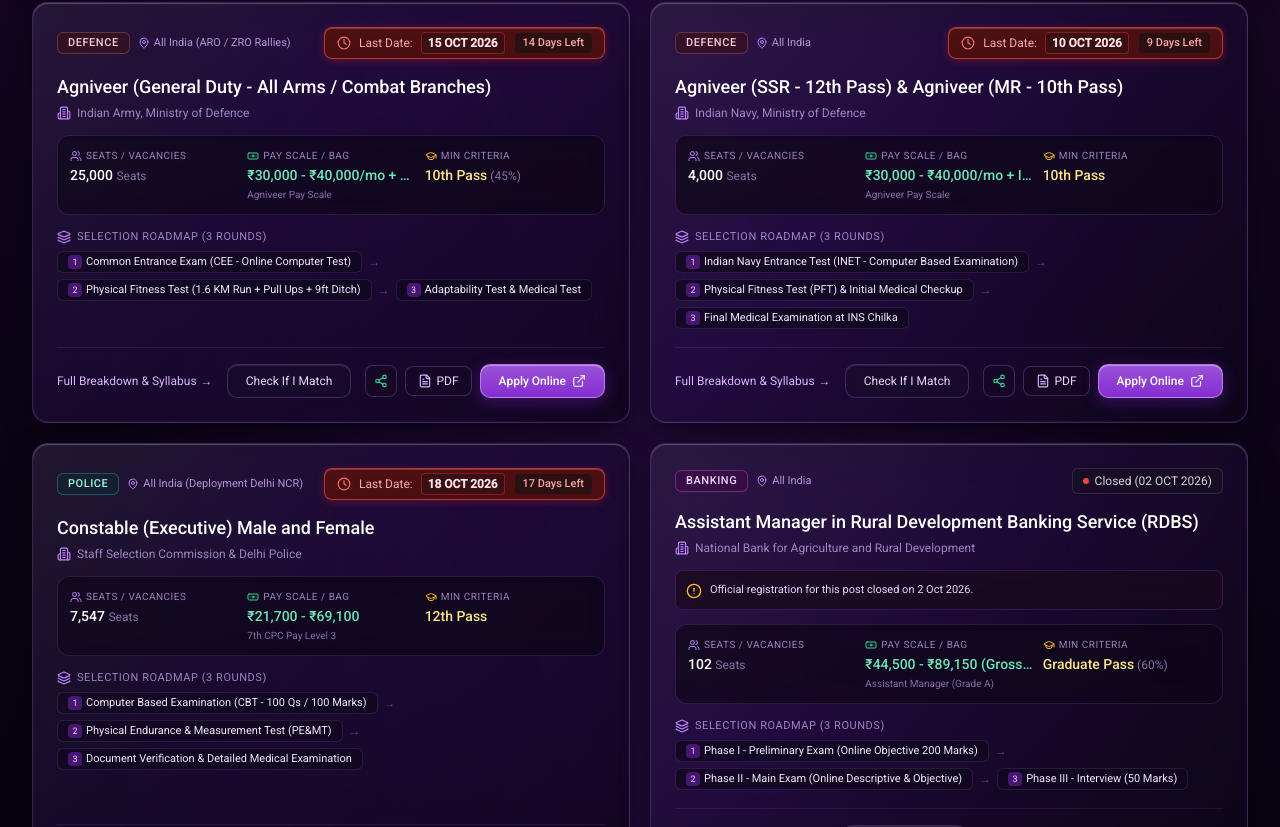
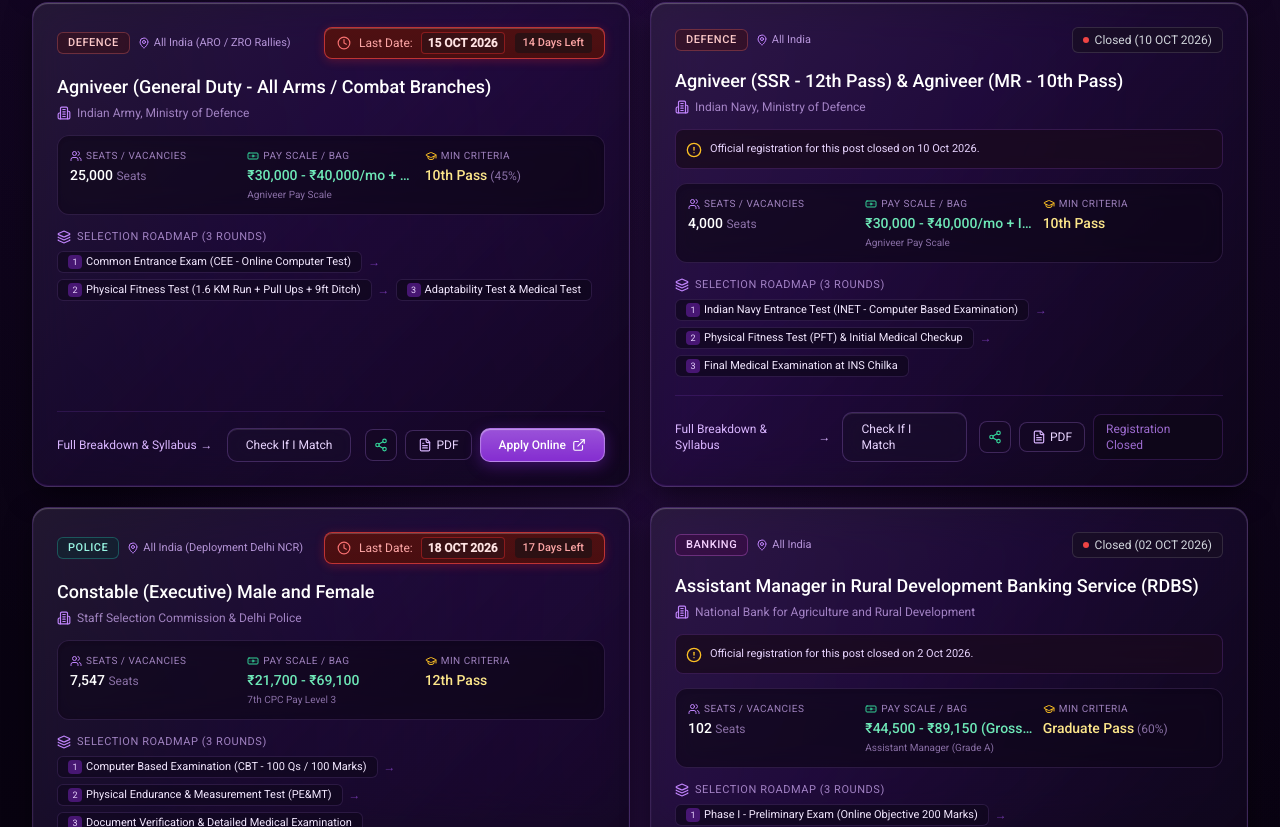
Before and after one commit to theAbhijayChauhan/govt-exam, a Next.js app: page / in a window 1280 px wide. Shown: the part 2295-3122 px from the top of the page. Built offline with nearby package versions, Linux system fonts and the light colour scheme.

Commit message:
chore(jobs): automated daily recruitment sync [skip ci]

```diff
--- a/src/data/jobs.ts
+++ b/src/data/jobs.ts
@@ -353,7 +353,7 @@ export const GOVT_JOBS: JobNotification[] = [
     "payLevel": "Agniveer Pay Scale",
     "applicationStartDate": "2026-09-12",
     "lastDate": "2026-10-10",
-    "status": "LIVE",
+    "status": "CLOSED",
     "minQualification": "10th",
     "allowed12thStreams": [
       "Science PCM",
@@ -388,7 +388,8 @@ export const GOVT_JOBS: JobNotification[] = [
     "officialApplyUrl": "https://joinindiannavy.gov.in",
     "officialPdfUrl": "https://joinindiannavy.gov.in/notices/Agniveer_02_2026.pdf",
     "summary": "Join the Indian Navy as SSR (12th Science PCM) or MR Chef/Steward (10th Pass). Applications active until 10 October.",
-    "featured": false
+    "featured": false,
+    "closedNote": "Official registration for this post closed on 10 Oct 2026."
   },
   {
     "id": "delhi-police-constable-2026",
```
